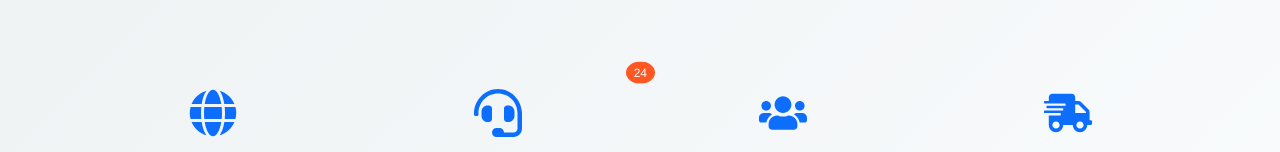
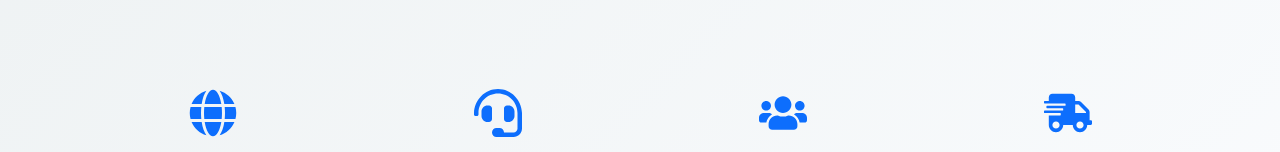
Before and after one commit to Sachin1299/newproj, a React (Create React App) app: page /#/ in a window 1280 px wide. Shown: the part 1398-1550 px from the top of the page. Built offline with nearby package versions, Linux system fonts and the light colour scheme.

Commit message:
fix nav issue and stick navbar to top

```diff
--- a/src/Components/CustomNavbar.jsx
+++ b/src/Components/CustomNavbar.jsx
@@ -31,7 +31,7 @@
 
 
 
-import React, { useEffect, useState } from 'react';
+import React, { useEffect, useRef, useState } from 'react';
 import { Navbar, Nav, Container } from 'react-bootstrap';
 import '../style/Custom.css';
 import { NavLink, useNavigate } from 'react-router-dom';
@@ -41,10 +41,38 @@ import { NavDropdown } from 'react-bootstrap';
 const CustomNavbar = () => {
   const [scrolled, setScrolled] = useState(false);
   const [hover, setHover] = useState(false);
+  const [navexpanded, setNavExpanded] = useState(false);
+
+  const navref = useRef(null);
   const navigate = useNavigate();
+
+
+  const handleToggle= ()=>{
+    setNavExpanded((prev)=>!prev);
+  }
+
   const serviceroute = ()=>{
     navigate("Services")
   }
+
+ const clickOutsideNav=(event)=>{
+  if(navref.current && !navref.current.contains(event.target)){
+    setNavExpanded(false);
+  }
+ };
+
+ useEffect(()=>{
+    if(navexpanded){
+      document.addEventListener('mousedown',clickOutsideNav);
+    }
+    else{
+      document.removeEventListener('mousedown',clickOutsideNav);
+    }
+    return ()=>{
+      document.removeEventListener('mousedown',clickOutsideNav);
+    }
+ },[navexpanded])
+
   useEffect(() => {
     const onScroll = () => {
       if (window.scrollY > 10) {
@@ -60,6 +88,9 @@ const CustomNavbar = () => {
   return (
     <Navbar
       expand="lg"
+      onToggle={handleToggle}
+      expanded = {navexpanded}
+      ref={navref}
       className={`custom-navbar shadow-sm ${scrolled ? 'scrolled-navbar' : ''}`}
     >
       <Container>
--- a/src/Components/FeaturesHighlight.jsx
+++ b/src/Components/FeaturesHighlight.jsx
@@ -22,7 +22,7 @@ const FeaturesHighlight = () => {
           <Col md={3} sm={6} className="feature-item">
             <div className="feature-icon-wrapper position-relative">
               <FaHeadset className="feature-icon" />
-              <span className="badge-text">24</span>
+
             </div>
             <h5 className="fw-bold">24/7 Support</h5>
           </Col>
--- a/src/style/App.css
+++ b/src/style/App.css
@@ -62,7 +62,7 @@
 }
 body {
   margin: 0;
-  font-family: Arial, sans-serif;
+  /* font-family: Arial, sans-serif; */
   /* background-image: url('../img/women\ talking\ over\ phone.png'); */
   background-repeat: no-repeat;
   background-size: cover;
@@ -79,13 +79,7 @@ body {
     background-attachment: scroll; /* prevents choppy scroll on phones */
   }
 }
-.custom-navbar {
-  background: rgba(255, 255, 255, 0.9);
-  backdrop-filter: blur(8px);
-  padding: 0.8rem 1rem;
-  border-bottom: 1px solid #e0e0e0;
-  z-index: 999;
-}
+
 
 .navbar-logo .logo-text {
   font-size: 1.5rem;
--- a/src/style/homepage1.css
+++ b/src/style/homepage1.css
@@ -7,7 +7,7 @@ body {
   /* HERO SECTION */
   .hero-section {
     position: relative;
-    background: url("../img/women-talking-over-phone.png") no-repeat center center/cover;
+    background: url("../img/herosection.png") no-repeat center center/cover;
     height: 89vh;
     display: flex;
     align-items: center;
@@ -238,17 +238,7 @@ body {
     color: #1985a1;
   }
 
-  .badge-text {
-    position: absolute;
-    top: -10px;
-    right: -15px;
-    background: #ff5722;
-    color: white;
-    padding: 2px 8px;
-    font-size: 0.75rem;
-    border-radius: 50%;
-    animation: bounce 1.2s infinite;
-  }
+
 
   @keyframes popUp {
     0% {
--- a/src/style/index.css
+++ b/src/style/index.css
@@ -17,7 +17,7 @@ html, body, #root {
   padding: 0;
   width: 100%;
   min-width: 100vw;
-  overflow-x: hidden;
+
   box-sizing: border-box;
 }
 
```
Also changed, not shown: src/img/herosectionimage.jpeg (added), 13 other files (tests, documents, lock files or other folders).
